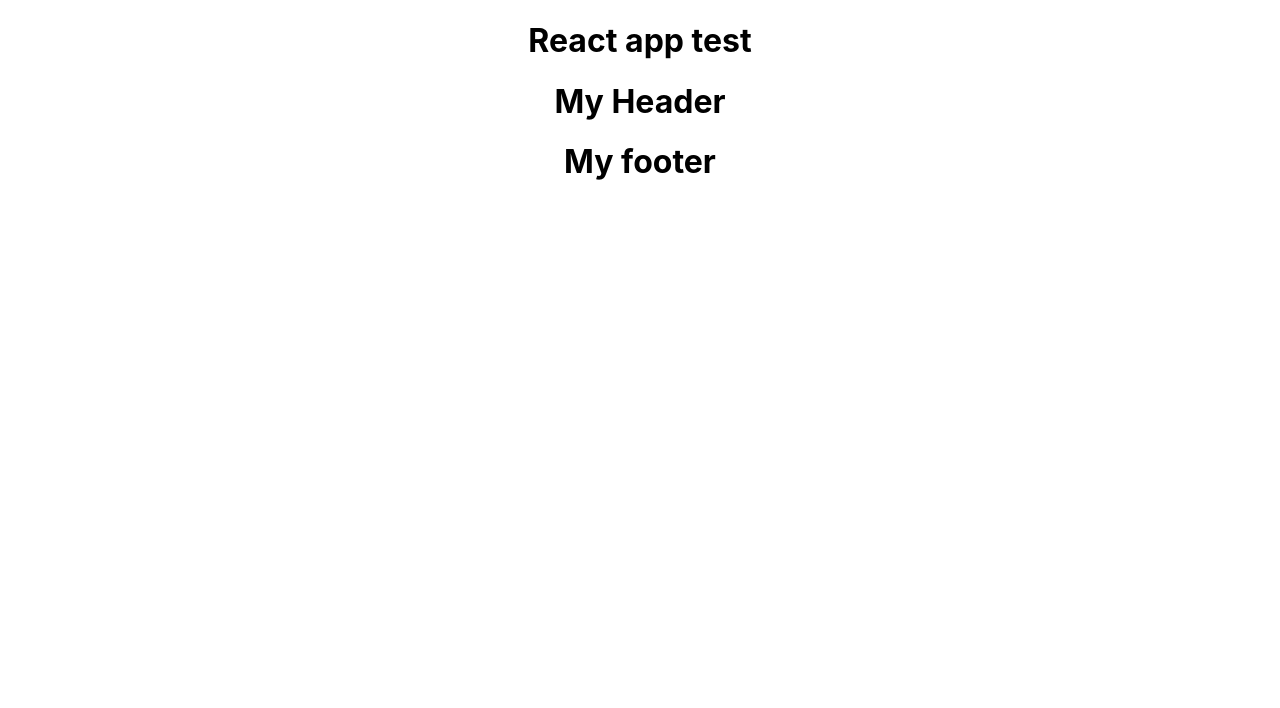
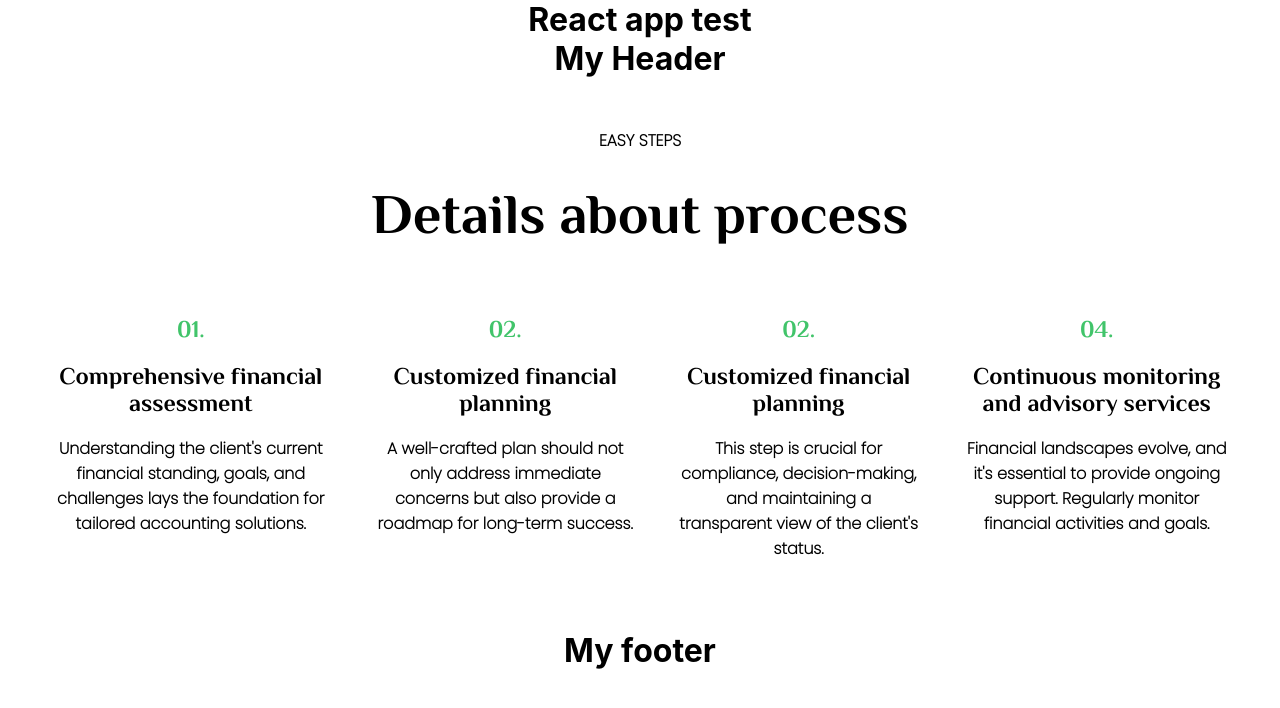
Before and after one commit to Macomi27/safecity-test-react, a React (Create React App) app: page / in a window 1280 px wide. Shown: the top 708 px of the page. Built offline with nearby package versions, Linux system fonts and the light colour scheme.

Commit message:
first commit

```diff
--- a/package.json
+++ b/package.json
@@ -3,6 +3,8 @@
   "version": "0.1.0",
   "private": true,
   "dependencies": {
+    "@fontsource/philosopher": "^5.2.5",
+    "@fontsource/poppins": "^5.2.5",
     "@testing-library/dom": "^10.4.0",
     "@testing-library/jest-dom": "^6.6.3",
     "@testing-library/react": "^16.3.0",
--- a/src/App.js
+++ b/src/App.js
@@ -2,12 +2,17 @@ import React from "react";
 import "./App.css";
 import Header from "./components/header/header.jsx";
 import Footer from "./components/footer/footer.jsx";
+import EasySteps from "./components/easySteps/easySteps.jsx";
+
 
 function App() {
   return (
     <div className="App">
       <h1>React app test</h1>
       <Header />
+
+       <EasySteps/>
+
       <Footer />
     </div>
   );
--- /dev/null
+++ b/src/components/easySteps/easySteps.css
@@ -0,0 +1,60 @@
+*{
+    margin:0;
+    padding:0;
+    box-sizing: border-box;
+}
+
+.easy-steps{
+    margin-block:50px;
+}
+.steps{
+    font-family: 'poppins';
+    color:rgb(0, 0, 0);
+    font-size:16px;
+    text-align: center;
+    font-weight: 600;
+}
+.easy-steps .detail{
+   font-size:56px;
+   text-align: center;
+   font-family: "Philosopher";
+   font-weight: 700;
+   margin-top:30px;
+
+}
+.number{
+    color:rgb(65, 196, 106);
+    font-size: 24px;
+    font-family: "Philosopher";
+}
+.processes{
+    display: flex;
+    padding-inline:50px;
+    margin-block:70px;
+    gap:45px;
+}
+.process1,.process2,.process3,.process4{
+    display: flex;
+    flex-direction: column;
+    gap: 20px;
+}
+.processes h2{
+    text-align: center;
+    font-size: 24px;
+    color:rgb(0, 0, 0);
+    font-family: "Philosopher";
+}
+.process-detail{
+    text-align: center;
+    font-size: 16px;
+    font-family: "Poppins";
+    font-weight: 600;
+}
+@media (max-width:769px)
+{
+    .processes{
+        flex:grid;
+        grid-template-columns:1fr 1fr;
+    }
+
+}
--- /dev/null
+++ b/src/components/easySteps/easySteps.jsx
@@ -0,0 +1,46 @@
+import './easySteps.css'
+import "@fontsource/poppins/200.css";
+import "@fontsource/philosopher/700.css"; // Bold
+
+
+
+function EasySteps(){
+return(
+    <div className="easy-steps">
+        <p className='steps'>EASY STEPS</p>
+        <h2 className='detail'>Details about process</h2>
+        <div className="processes">
+            <div className="process1">
+                <p className='number'>01.</p>
+                <h2>Comprehensive financial assessment</h2>
+                <p className='process-detail'>Understanding the client's current financial standing,
+                     goals, and challenges lays the foundation for tailored accounting solutions.
+                </p>
+            </div>
+            <div className="process2">
+                <p className='number'>02.</p>
+                <h2>Customized financial planning</h2>
+                <p className='process-detail'>A well-crafted plan should not only address
+                     immediate concerns but also provide a roadmap for long-term success.
+                </p>
+            </div>
+            <div className="process3">
+                <p className='number'>02.</p>
+                <h2>Customized financial planning</h2>
+                <p className='process-detail'>This step is crucial for compliance, decision-making,
+                    and maintaining a transparent view of the client's status.
+                </p>
+            </div>
+            <div className="process4">
+                <p className='number'>04.</p>
+                <h2>Continuous monitoring and advisory services</h2>
+                <p className='process-detail'>Financial landscapes evolve, and it's essential to provide ongoing support.
+                    Regularly monitor financial activities and goals.
+                </p>
+            </div>
+
+        </div>
+    </div>
+)
+}
+export default EasySteps;
```
Also changed, not shown: 1 other file (tests, documents, lock files or other folders).
